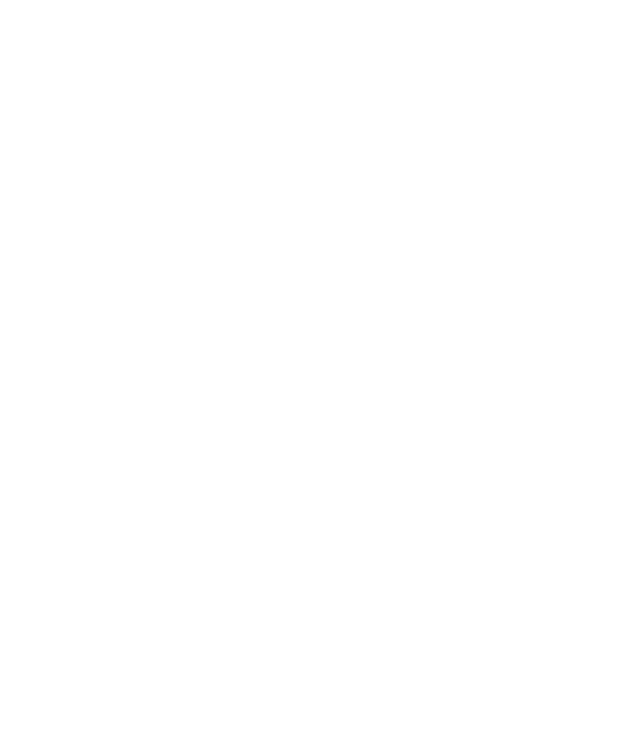
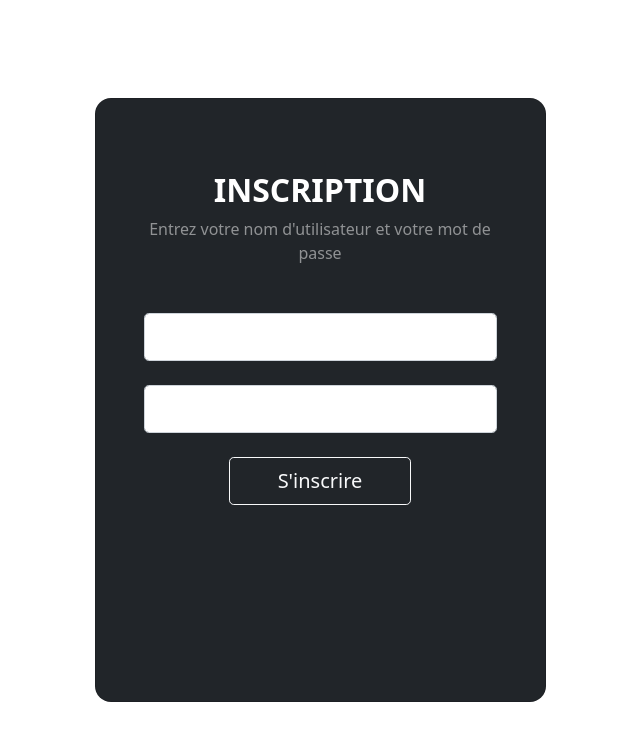
Before and after one commit to HerissonMan-TMP/TodoList, an Angular app in the folder Angular/: page /register in a window 1280 px wide. Before the commit this address led to /. Shown: the top 740 px of the page, without its empty margins (320-960 px from the left). Built offline with nearby package versions, Linux system fonts and the light colour scheme.

Commit message:
Ajout du système d'inscription et suppression des éléments inutiles dans le code

```diff
--- a/Angular/src/app/app-routing.module.ts
+++ b/Angular/src/app/app-routing.module.ts
@@ -1,9 +1,10 @@
 import { NgModule } from '@angular/core';
 import { RouterModule, Routes } from '@angular/router';
 import { LoginComponent } from './component/login/login.component';
+import { RegisterComponent } from './component/register/register.component';
 import { TachesComponent } from './component/taches/taches.component';
 
-const routes: Routes = [{ path: '', component: LoginComponent }, { path: 'taches', component: TachesComponent }];
+const routes: Routes = [{ path: '', component: LoginComponent }, { path: 'register', component: RegisterComponent }, { path: 'taches', component: TachesComponent }];
 @NgModule({
   imports: [RouterModule.forRoot(routes)],
   exports: [RouterModule]
--- a/Angular/src/app/app.module.ts
+++ b/Angular/src/app/app.module.ts
@@ -8,12 +8,14 @@
 import { AppComponent } from './app.component';
 import { LoginComponent } from './component/login/login.component';
 import { TachesComponent } from './component/taches/taches.component';
+import { RegisterComponent } from './component/register/register.component';
 
 @NgModule({
   declarations: [
     AppComponent,
     LoginComponent,
-    TachesComponent
+    TachesComponent,
+    RegisterComponent
   ],
   imports: [
     BrowserModule,
--- /dev/null
+++ b/Angular/src/app/component/register/register.component.html
@@ -0,0 +1,27 @@
+<section class="vh-100 gradient-custom">
+    <div class="container py-5 h-100">
+        <div class="row d-flex justify-content-center align-items-center h-100">
+            <div class="col-12 col-md-8 col-lg-6 col-xl-5">
+                <div class="card bg-dark text-white" style="border-radius: 1rem;">
+                    <div class="card-body p-5 text-center">
+                        <div class="mb-md-5 mt-md-4 pb-5">
+                            <div class="alert alert-danger" *ngIf="error"> Erreur lors de la tentative d'authentification </div>
+                            <h2 class="fw-bold mb-2 text-uppercase">Inscription</h2>
+                            <p class="text-white-50 mb-5">Entrez votre nom d'utilisateur et votre mot de passe</p>
+                            <div class="form-outline form-white mb-4"> <input type="email" id="typeEmailX"
+                                    class="form-control form-control-lg" [(ngModel)]="user.login" /> </div>
+                            <div class="form-outline form-white mb-4"> <input type="password" id="typePasswordX"
+                                    class="form-control form-control-lg" [(ngModel)]="user.password" /> </div>
+                            <button class="btn btn-outline-light btn-lg px-5" type="submit" (click)="submit()">S'inscrire</button>
+
+                            <div class="d-flex justify-content-center text-center mt-4 pt-1"> <a href="#!"
+                                    class="text-white"><i class="fab fa-facebook-f fa-lg"></i></a> <a href="#!"
+                                    class="text-white"><i class="fab fa-twitter fa-lg mx-4 px-2"></i></a> <a href="#!"
+                                    class="text-white"><i class="fab fa-google fa-lg"></i></a> </div>
+                        </div>
+                    </div>
+                </div>
+            </div>
+        </div>
+    </div>
+</section>
--- a/Angular/src/test.ts
+++ b/Angular/src/app/component/register/register.component.ts
@@ -1,26 +1,30 @@
-// This file is required by karma.conf.js and loads recursively all the .spec and framework files
+import { Component, OnInit } from '@angular/core';
+import { Router } from '@angular/router';
+import { User } from 'src/app/model/user';
+import { UserService } from 'src/app/service/user.service';
 
-import 'zone.js/testing';
-import { getTestBed } from '@angular/core/testing';
-import {
-  BrowserDynamicTestingModule,
-  platformBrowserDynamicTesting
-} from '@angular/platform-browser-dynamic/testing';
+@Component({
+  selector: 'app-register',
+  templateUrl: './register.component.html',
+  styleUrls: ['./register.component.css']
+})
+export class RegisterComponent implements OnInit {
 
-declare const require: {
-  context(path: string, deep?: boolean, filter?: RegExp): {
-    <T>(id: string): T;
-    keys(): string[];
-  };
-};
+  user: User = { login: '', password: '' };
+  error: boolean = false;
 
-// First, initialize the Angular testing environment.
-getTestBed().initTestEnvironment(
-  BrowserDynamicTestingModule,
-  platformBrowserDynamicTesting(),
-);
+  constructor(private userService: UserService, private router: Router) { }
 
-// Then we find all the tests.
-const context = require.context('./', true, /\.spec\.ts$/);
-// And load the modules.
-context.keys().forEach(context);
+  ngOnInit(): void {
+  }
+
+  submit(): void {
+    this.userService.register(this.user).subscribe({
+      next: (data: any) => {
+        this.router.navigate(['']);
+      },
+      error: () => { this.error = true; }
+    });
+  }
+
+}
--- a/Angular/src/app/component/taches/taches.component.html
+++ b/Angular/src/app/component/taches/taches.component.html
@@ -1,5 +1,5 @@
 <div class="position-absolute end-0">
-    <button class="btn btn-outline-danger mt-4 me-4" value="Log out" (click)='logout()'>{{ userId }} Log out</button>
+    <button class="btn btn-outline-danger mt-4 me-4" value="Log out" (click)='logout()'>Log out</button>
 </div>
 
 <div class="text-center">
@@ -9,9 +9,6 @@
         <button class="btn btn-primary" value="Ajouter" (click)='ajouterListe()'>Ajouter</button>
     </div>
 </div>
-
-{{ console.log(cookie) }}
-
 
 <div id="Global" class="container-fluid d-flex justify-content-between" cdkDropListGroup>
     <div *ngFor="let liste of listes">
--- a/Angular/src/app/component/taches/taches.component.ts
+++ b/Angular/src/app/component/taches/taches.component.ts
@@ -15,10 +15,6 @@
   [key: string]: Array<Tache>
 }
 
-interface parsedCookieInterface {
-  [key: string]: any
-}
-
 @Component({
   selector: 'app-taches',
   templateUrl: './taches.component.html',
@@ -29,9 +25,6 @@
   constructor(private tacheService: TachesService, private listeService: ListesService, private userService: UserService, private router: Router) { }
 
   listes: Array<Liste> = [];
-
-  console = console;
-  cookie: any;
 
   userId: string = '';
 
@@ -45,17 +38,6 @@
   };
 
   ngOnInit(): void {
-    let parsedCookie: parsedCookieInterface = document.cookie
-      .split(';')
-      .reduce((res, c) => {
-        const [key, val] = c.trim().split('=').map(decodeURIComponent)
-        try {
-          return Object.assign(res, { [key]: JSON.parse(val) })
-        } catch (e) {
-          return Object.assign(res, { [key]: val })
-        }
-      }, {});
-
     this.userService.isConnected().subscribe({
       next: (data: any) => {
         if (data.user == null) {
@@ -68,7 +50,6 @@
 
     this.listeService.getListes(this.userId).subscribe({
       next: (data:Array<Liste>) => {
-        this.cookie = data;
         for (let liste of data) {
           this.listes.push(liste)
 
--- a/Angular/src/app/service/user.service.ts
+++ b/Angular/src/app/service/user.service.ts
@@ -9,6 +9,10 @@
   url: string = 'http://localhost:3000/login';
 
   constructor(private http: HttpClient) {  }
+
+  register(user: User): Observable<void> {
+    return this.http.post<void>('http://localhost:3000/signin', user, { withCredentials: true });
+  }
 
   login(user: User): Observable<void> {
     return this.http.post<void>(this.url, user, { withCredentials: true });
```
Also changed, not shown: Angular/src/app/component/register/register.component.css (added), 1 other file (tests, documents, lock files or other folders).
